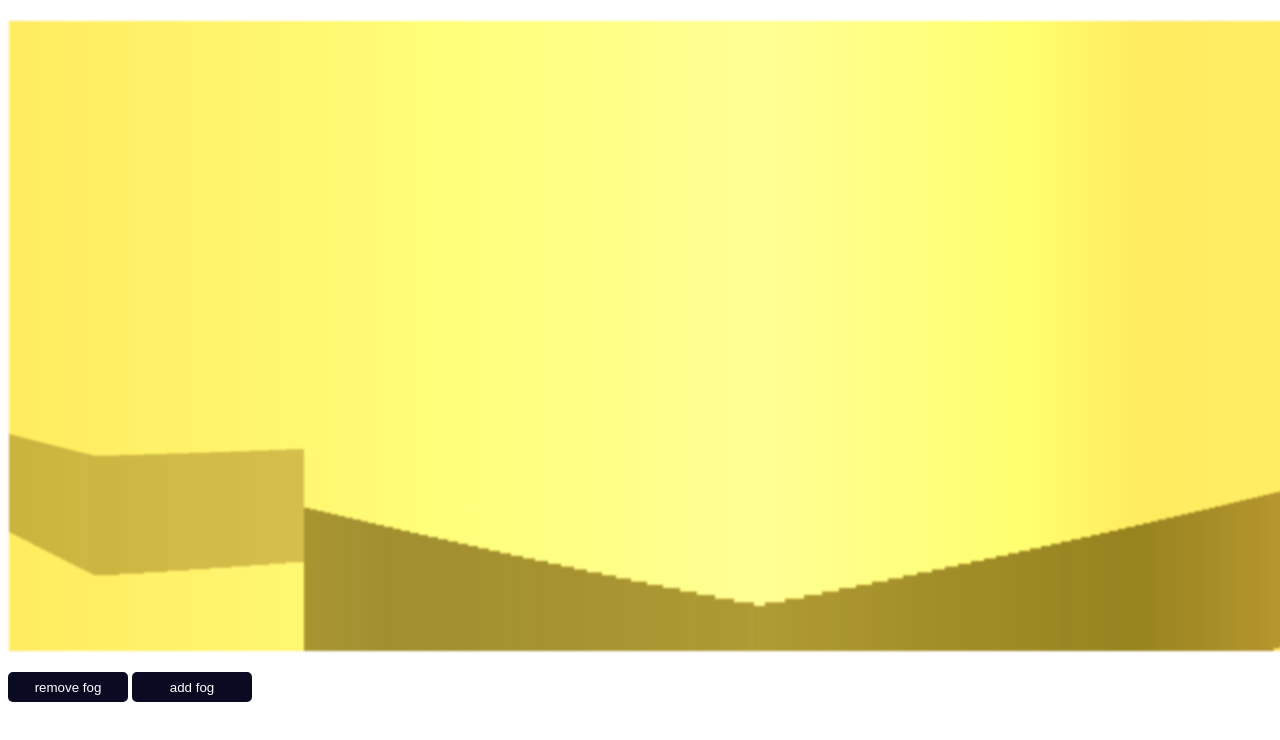
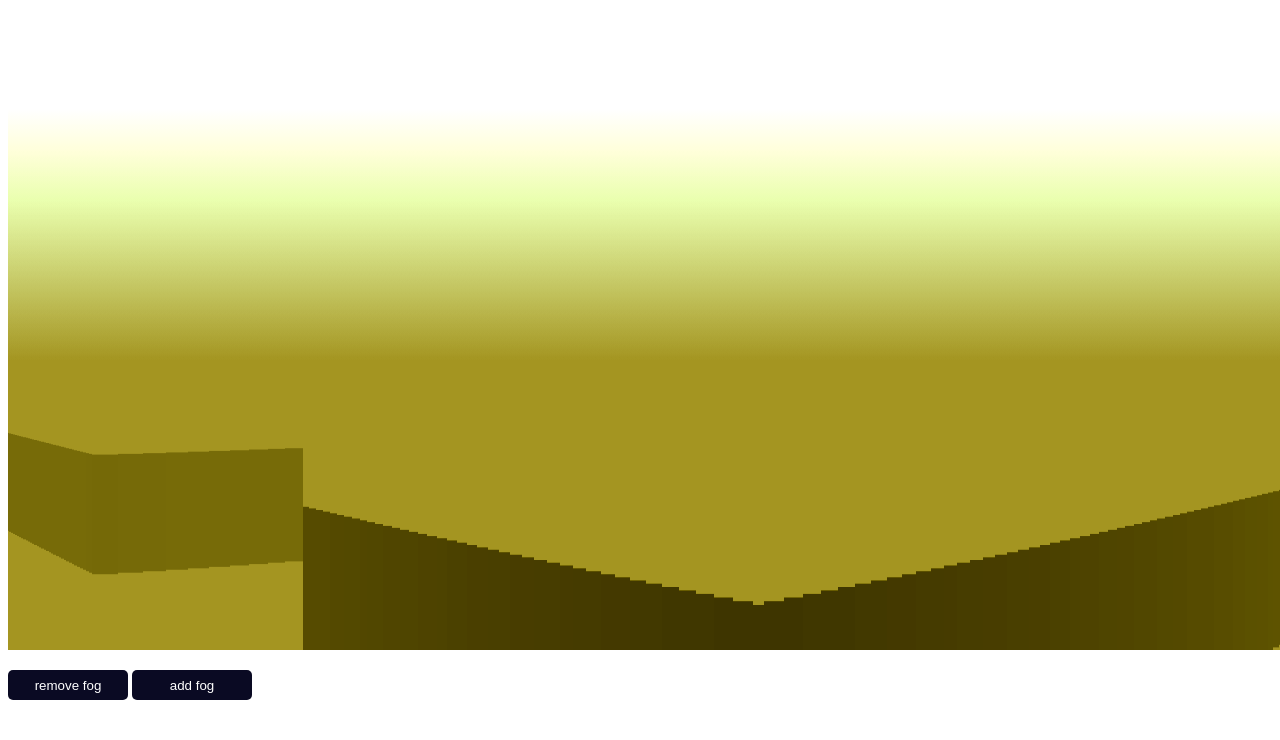
Before and after one commit to ZrozumiloStudio/ZrozumiV-Engine-JS, a plain HTML site: page ZE2/index.html in a window 1280 px wide. Shown: the top 740 px of the page. Drawn offline with Linux system fonts and the light colour scheme.

Commit message:
Removed blur
Removed blur that was destroying optimization

```diff
--- a/ZE2/index.html
+++ b/ZE2/index.html
@@ -31,14 +31,14 @@
 }
 
         canvas {
-            border: 1px solid #fff;
-	    filter: grayscale(50%) sepia(30%) contrast(200%) blur(1px) brightness(1);
+        border: none;
+	    filter: grayscale(50%) sepia(30%) contrast(200%) brightness(1);
 	    background-color:#bdbdbd;
-	    background: linear-gradient(to right, #c4b210, #c9b922, #e8d420, #c4b210, #f5ab16);
+	    background: linear-gradient(0deg,rgba(143, 138, 0, 1) 46%, rgba(138, 255, 249, 1) 100%);
         }
 
     </style>
-    <title>Zrozumilo Engine</title>
+    <title>ZrozumiV Engine</title>
 </head>
 <body>
     <canvas id="gameCanvas" width="1500" height="630"></canvas>
```
